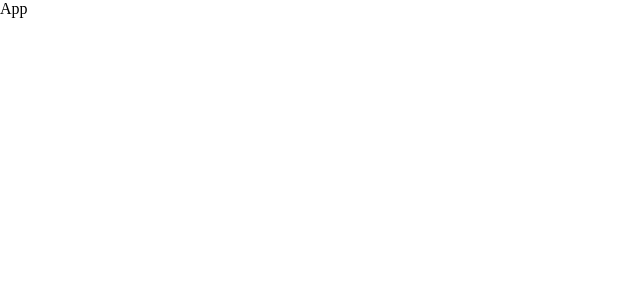
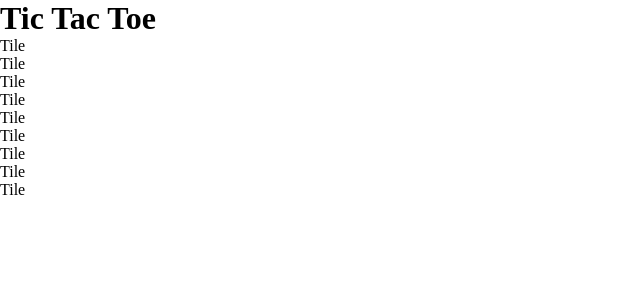
Before and after one commit to foadbotan/tic-tac-toe, a React (Vite) app: page / in a window 1280 px wide. Shown: the top 300 px of the page, without its empty margins (0-640 px from the left). Built offline with nearby package versions, Linux system fonts and the light colour scheme.

Commit message:
Created Board and Tile

```diff
--- a/src/App.js
+++ b/src/App.js
@@ -1,5 +1,10 @@
-import React from "react";
+import Board from "./components/Board";
 
 export default function App() {
-  return <div>App</div>;
+  return (
+    <main>
+      <h1>Tic Tac Toe</h1>
+      <Board />
+    </main>
+  );
 }
--- /dev/null
+++ b/src/components/Board.js
@@ -0,0 +1,13 @@
+import { useState } from "react";
+import Tile from "./Tile";
+
+export default function Board() {
+  const [board, setBoard] = useState(Array(9).fill(null));
+  return (
+    <div>
+      {board.map((value, index) => (
+        <Tile key={index} value={value} />
+      ))}
+    </div>
+  );
+}
--- /dev/null
+++ b/src/components/Tile.js
@@ -0,0 +1,3 @@
+export default function Tile() {
+  return <div>Tile</div>;
+}
```
